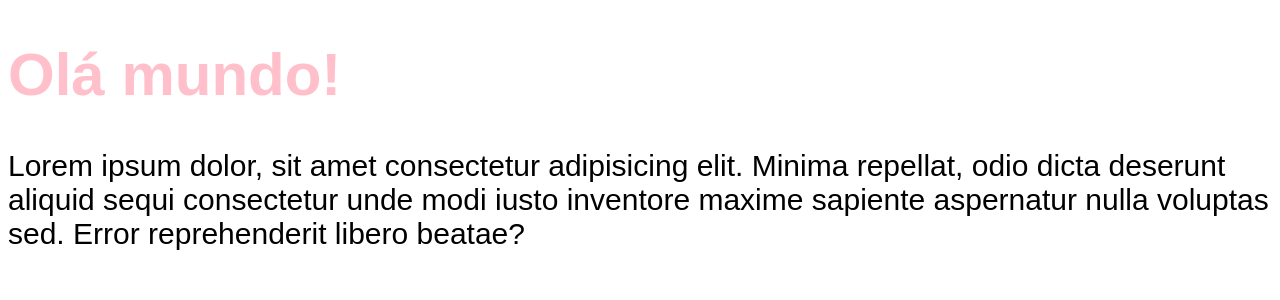
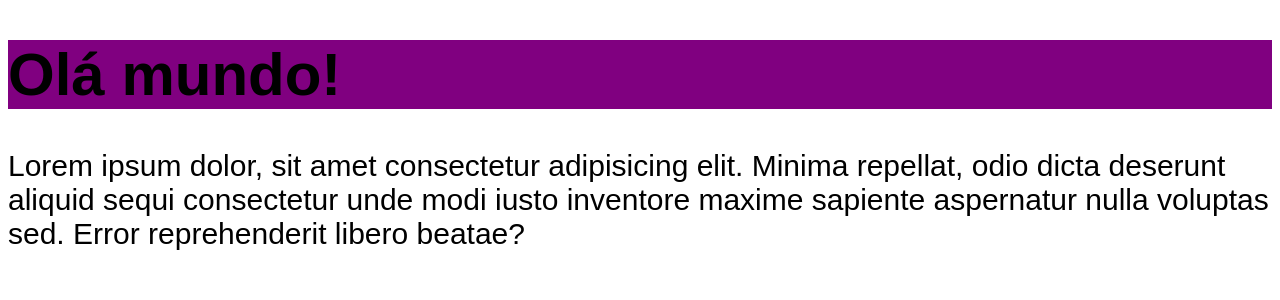
Before and after one commit to Felipe-PS-95/chronos-pomodoro, a React (Vite) app: page / in a window 1280 px wide. Shown: the top 300 px of the page. Built offline with nearby package versions, Linux system fonts and the light colour scheme.

Commit message:
14. Importando e usando arquivos de CSS Modules com escopo de componente

```diff
--- a/src/App.tsx
+++ b/src/App.tsx
@@ -1,3 +1,5 @@
+import { Heading } from "./components/Heading";
+
 import "./styles/theme.css";
 import "./styles/global.css";
 
@@ -6,7 +8,7 @@
 
   return (
     <>
-      <h1>Olá mundo!</h1>
+      <Heading />
       <p>
         Lorem ipsum dolor, sit amet consectetur adipisicing elit. Minima
         repellat, odio dicta deserunt aliquid sequi consectetur unde modi iusto
--- /dev/null
+++ b/src/components/Heading.module.css
@@ -0,0 +1,8 @@
+.heading {
+  background: purple;
+  color: black;
+}
+
+.cyan {
+  color: cyan;
+}
--- /dev/null
+++ b/src/components/Heading.tsx
@@ -0,0 +1,5 @@
+import styles from "./Heading.module.css";
+
+export function Heading() {
+  return <h1 className={styles.heading}>Olá mundo!</h1>;
+}
```
